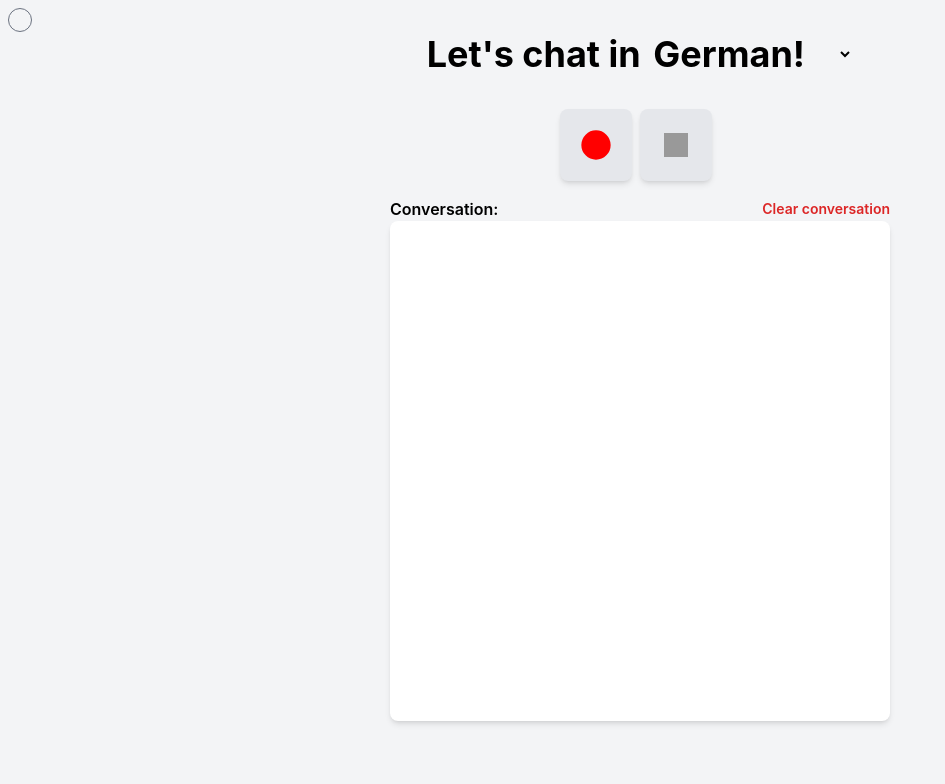
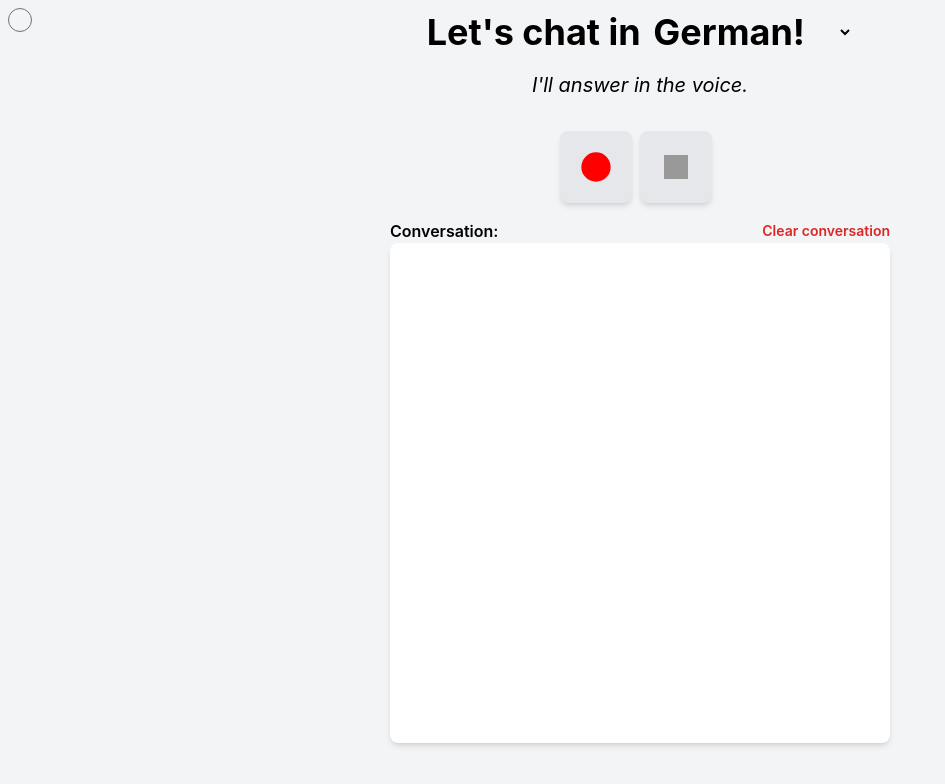
Before and after one commit to GregLMcDonald/chatPartner, a React (Create React App) app: page / in a window 1280 px wide. Shown: the top 784 px of the page, without its empty margins (0-945 px from the left). Built offline with nearby package versions, Linux system fonts and the light colour scheme.

Commit message:
main - Handles voice options and chooses Google voice by default

```diff
--- a/src/App.js
+++ b/src/App.js
@@ -1,30 +1,66 @@
-import React from 'react';
+import React, { useEffect, useState} from 'react';
 import './custom.css';
 import AudioRecorder from './AudioRecorder';
+import LanguageSelectorTitle from './LanguageSelectorTitle';
+import VoiceSelectorHeading from './VoiceSelectorHeading';
+
+const LANGUAGE_OPTIONS = [
+  { label: 'German!', value: 'de-DE' },
+  { label: 'French!', value: 'fr-FR' },
+  { label: 'English!', value: 'en-US' },
+  { label: 'Japanese!', value: 'ja-JP' },
+];
+
+const getGoogleVoice = (voices) => {
+  return (voices || []).find((voice) => voice.includes('Google'));
+};
+
 
 function App() {
-  const [language, setLanguage] = React.useState('German');
+  const [language, setLanguage] = useState('de-DE');
+  const [availableVoices, setAvailableVoices] = useState([]);
+  const [voiceName, setVoiceName] = useState('');
 
   const handleLanguageChange = (event) => {
+    console.log(event.target.value);
     setLanguage(event.target.value);
+    const googleVoiceName = getGoogleVoice(availableVoices[event.target.value]);
+    console.log(googleVoiceName);
+    if (googleVoiceName) {
+      setVoiceName(googleVoiceName);
+    }
   };
+
+  const handleVoiceChange = (event) => {
+    setVoiceName(event.target.value);
+  };
+
+  const handleVoicesChanged = () => {
+    const voices = window.speechSynthesis.getVoices();
+    const result = LANGUAGE_OPTIONS.reduce((acc, option) => {
+      const voiceNames = voices.filter((voice) => voice.lang === option.value).map((voice) => voice.name);
+      acc[option.value] = voiceNames;
+      return acc;
+    }, {});
+    setAvailableVoices(result);
+    const googleVoiceName = getGoogleVoice(result[language]);
+    if (googleVoiceName) {
+      setVoiceName(googleVoiceName);
+    }
+  };
+
+  useEffect(() => {
+    if ('speechSynthesis' in window) {
+      window.speechSynthesis.addEventListener('voiceschanged', handleVoicesChanged);
+      return () => window.speechSynthesis.removeEventListener('voiceschanged', handleVoicesChanged);
+    }
+  }, []);
 
   return (
     <div className="App min-h-screen bg-gray-100 flex flex-col items-center justify-center">
-      <h1 className="text-4xl font-bold mb-8">
-        Let's chat in{' '}
-        <select
-          value={language}
-          onChange={handleLanguageChange}
-          className="text-4xl font-bold bg-transparent focus:outline-none"
-        >
-          <option value="de-DE">German!</option>
-          <option value="fr-CA">French!</option>
-          <option value="en-CA">English!</option>
-          <option value="jp-JP">Japanese!</option>
-        </select>
-      </h1>
-      <AudioRecorder />
+      <LanguageSelectorTitle options={LANGUAGE_OPTIONS} language={language} onChange={handleLanguageChange} />
+      <VoiceSelectorHeading options={availableVoices[language]} voiceName={voiceName} onChange={handleVoiceChange} />
+      <AudioRecorder language={language} voiceName={voiceName} />
     </div>
   );
 }
--- a/src/AudioRecorder.js
+++ b/src/AudioRecorder.js
@@ -2,8 +2,10 @@ import React, { useState, useRef, useEffect } from 'react';
 import Conversation from './Conversation';
 import axios from 'axios';
 import { RecordButton, StopButton } from './Buttons';
+import RecordingIndicator from './RecordingIndicator';
+import textToSpeech from './services/textToSpeech';
 
-const AudioRecorder = () => {
+const AudioRecorder = ({ language, voiceName }) => {
   const [isRecording, setIsRecording] = useState(false);
   const [transcript, setTranscript] = useState('');
   const [conversation, setConversation] = useState([]);
@@ -41,32 +43,14 @@ const AudioRecorder = () => {
     return processedWords.join(' ');
   };
 
-  const textToSpeech = (text, lang = 'en-US', voiceName = '') => {
-    console.log('textToSpeech', text, lang, voiceName);
-    if ('speechSynthesis' in window) {
-      const synth = window.speechSynthesis;
-      const utterance = new SpeechSynthesisUtterance(text);
-      utterance.lang = lang;
-
-      // Find the voice by name if provided, otherwise use the default voice for the language
-      const voices = synth.getVoices();
-      const voice = voices.find((v) => v.lang === lang && (voiceName ? v.name === voiceName : true));
-      utterance.voice = voice || voices.find((v) => v.lang === lang);
-
-      synth.speak(utterance);
-    } else {
-      alert('Sorry, speech synthesis is not supported by your browser.');
+  const callGPTAPI = async (text) => {
+    try {
+      const response = await axios.post('http://localhost:3001/api/gpt', { text, language });
+      return { type: 'bot', text: response.data.text, language }
+    } catch (error) {
+      return { type: 'error', text: 'Oops.', language }
     }
   };
-
-const callGPTAPI = async (text) => {
-  try {
-    const response = await axios.post('http://localhost:3001/api/gpt', { text });
-    return { type: 'bot', text: response.data.text }
-  } catch (error) {
-    return { type: 'error', text: 'Oops. Das hat nicht funktioniert.' }
-  }
-};
 
   const startSpeechRecognition = () => {
     if ('SpeechRecognition' in window || 'webkitSpeechRecognition' in window) {
@@ -74,7 +58,7 @@ const callGPTAPI = async (text) => {
       recognitionRef.current = new SpeechRecognition();
       recognitionRef.current.continuous = true;
       recognitionRef.current.interimResults = true;
-      recognitionRef.current.lang = 'de-DE';
+      recognitionRef.current.lang = language;
 
       recognitionRef.current.onresult = (event) => {
         let currentTranscript = '';
@@ -101,7 +85,7 @@ const callGPTAPI = async (text) => {
         callGPTAPI(transcriptRef.current).then((response) => {
           const { text } = response;
           if (response.type !== 'error') {
-            textToSpeech(text, 'de-DE', 'Google Deutsch');
+            textToSpeech(text, language, voiceName);
           }
           setConversation((prevConversation) => {
             return [...prevConversation, response];
@@ -134,15 +118,11 @@ const callGPTAPI = async (text) => {
     setConversation([]);
   };
 
-
   return (
     <div className="mb-8">
+      <RecordingIndicator isRecording={isRecording} />
       <div className="mb-4 flex flex-row items-center justify-center">
         <RecordButton isRecording={isRecording} startRecording={startRecording} />
-
-        {isRecording && <div className="recording-indicator active"></div>}
-        {!isRecording && <div className="recording-indicator"></div>}
-
         <StopButton isRecording={isRecording} stopRecording={stopRecording} />
       </div>
       <Conversation conversation={conversation} clearConversation={clearConversation}/>
--- a/src/Buttons.js
+++ b/src/Buttons.js
@@ -6,38 +6,32 @@ const iconColor = (isRecording) => {
 
 const buttonClass = (isDisabled) => `px-1 py-1 text-xl font-semibold rounded-lg shadow-md text-white bg-gray-200 focus:outline-none mr-2 relative ${isDisabled ? "cursor-not-allowed" : "hover:bg-gray-300"}`
 
-export const RecordButton = ({ isRecording, startRecording }) => (
+const Button = ({ isActive, handleClick, children }) => (
   <button
-    onClick={startRecording}
-    disabled={isRecording}
-    className={buttonClass(isRecording)}
+    onClick={handleClick}
+    disabled={isActive}
+    className={buttonClass(isActive)}
   >
     <svg
       className="w-16 h-16 text-white"
-      fill={iconColor(isRecording)}
-      stroke={iconColor(isRecording)}
+      fill={iconColor(isActive)}
+      stroke={iconColor(isActive)}
       viewBox="0 0 24 24"
       xmlns="http://www.w3.org/2000/svg"
     >
-      <circle cx="12" cy="12" r="5" />
+      {children}
     </svg>
   </button>
+)
+
+export const RecordButton = ({ isRecording, startRecording }) => (
+  <Button isActive={isRecording} handleClick={startRecording}>
+    <circle cx="12" cy="12" r="5" />
+  </Button>
 );
 
 export const StopButton = ({ isRecording, stopRecording }) => (
-  <button
-    onClick={stopRecording}
-    disabled={!isRecording}
-    className={buttonClass(!isRecording)}
-  >
-    <svg
-      className="w-16 h-16 text-white"
-      fill={iconColor(!isRecording)}
-      stroke={iconColor(!isRecording)}
-      viewBox="0 0 24 24"
-      xmlns="http://www.w3.org/2000/svg"
-    >
-      <rect x="8" y="8" width="8" height="8"/>
-    </svg>
-  </button>
+  <Button isActive={!isRecording} handleClick={stopRecording}>
+    <rect x="8" y="8" width="8" height="8"/>
+  </Button>
 );
--- /dev/null
+++ b/src/LanguageSelectorTitle.js
@@ -0,0 +1,20 @@
+import React from "react";
+
+const LanguageSelectorTitle = ({ options, language, onChange }) => (
+   <h1 className="text-4xl font-bold mb-4">
+    Let's chat in{' '}
+    <select
+      value={language}
+      onChange={onChange}
+      className="text-4xl font-bold bg-transparent focus:outline-none"
+    >
+      {options.map((option) => (
+        <option key={option.value} value={option.value}>
+          {option.label}
+        </option>
+      ))}
+    </select>
+  </h1>
+);
+
+export default LanguageSelectorTitle;
--- /dev/null
+++ b/src/RecordingIndicator.js
@@ -0,0 +1,10 @@
+import React from "react";
+
+const RecordingIndicator = ({ isRecording }) => (
+  <>
+    {isRecording && <div className="recording-indicator active"></div>}
+    {!isRecording && <div className="recording-indicator"></div>}
+  </>
+)
+
+export default RecordingIndicator;
--- /dev/null
+++ b/src/VoiceSelectorHeading.js
@@ -0,0 +1,25 @@
+import React from "react";
+
+const VoiceSelectorHeading = ({ options, voiceName, onChange, allowSelect = false }) => (
+   <h2 className="text-xl italic mb-8">
+        I'll answer in the{' '}
+        {allowSelect ? (
+          <select
+          value={voiceName}
+          onChange={onChange}
+          disabled
+          className="text-2xl font-bold bg-transparent focus:outline-none"
+        >
+          {(options || []).map((option) => (
+            <option key={option} value={option}>
+              {option}
+            </option>
+          ))}
+        </select>)
+        : voiceName
+      }
+      {' '} voice.
+      </h2>
+);
+
+export default VoiceSelectorHeading;
--- a/src/custom.css
+++ b/src/custom.css
@@ -3,5 +3,5 @@
 }
 
 .recording-indicator.active {
-  @apply bg-red-500 animate-pulse;
+  @apply bg-red-500 border-red-500 animate-pulse;
 }
--- /dev/null
+++ b/src/services/textToSpeech.js
@@ -0,0 +1,20 @@
+const textToSpeech = (text, language, voiceName) => {
+  if (!text) {
+    return;
+  }
+  if ('speechSynthesis' in window) {
+    const synth = window.speechSynthesis;
+    const utterance = new SpeechSynthesisUtterance(text);
+    utterance.lang = language;
+
+    const voices = synth.getVoices();
+    const voice = voices.find((v) => v.name === voiceName);
+    utterance.voice = voice;
+
+    synth.speak(utterance);
+  } else {
+    alert('Sorry, speech synthesis is not supported by your browser.');
+  }
+};
+
+export default textToSpeech;
```
Also changed, not shown: 1 other file (tests, documents, lock files or other folders).
